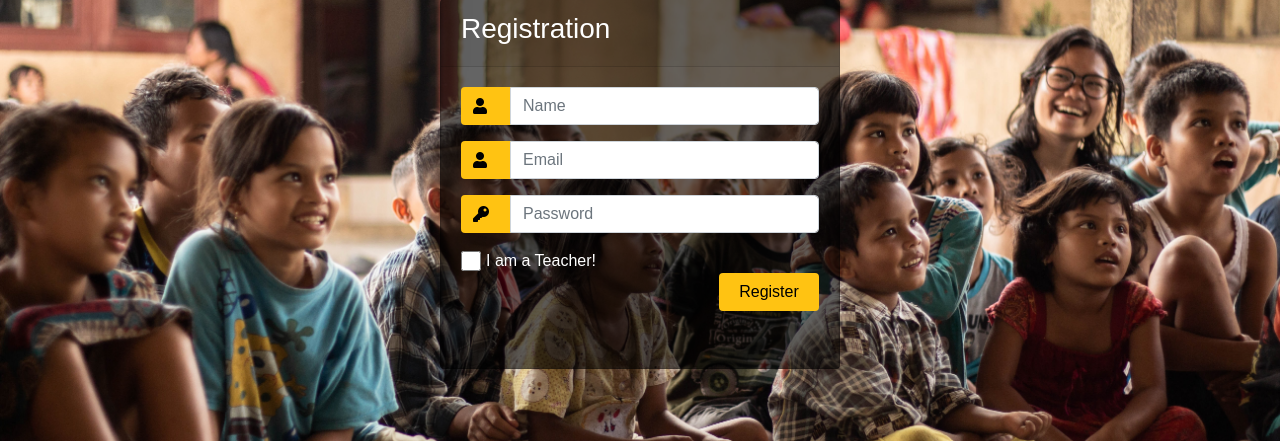
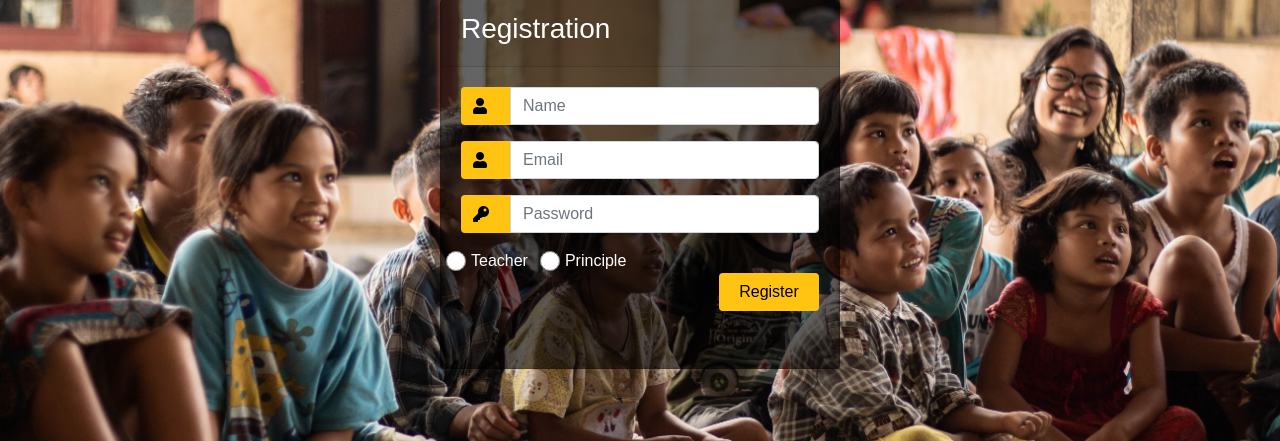
Before and after one commit to IndiaCFG3/team-68, a Django app: template templates/register.html in a window 1280 px wide. Shown: the part 216-657 px from the top of the page. Run offline with Django 3.2, Linux system fonts and the light colour scheme; the template is opened without the code that fills it, so the values that code supplies are empty; some libraries are stand-ins or nearby versions; some web fonts are replaced.

Commit message:
Added radioboxes

```diff
--- a/templates/login.html
+++ b/templates/login.html
@@ -41,7 +41,7 @@
 						<input type="password" class="form-control" placeholder="Password">
 					</div>
 					<div class="row align-items-center remember">
-						<input type="checkbox">I am a Teacher!
+
 					</div>
 					<div class="form-group">
 						<input type="submit" value="Login" class="btn float-right login_btn">
--- a/templates/register.html
+++ b/templates/register.html
@@ -37,7 +37,14 @@
 						<input type="password" class="form-control" placeholder="Password">
 					</div>
 					<div class="row align-items-center remember">
-						<input type="checkbox">I am a Teacher!
+						<div class="form-check form-check-inline">
+                            <input class="form-check-input" type="radio" name="inlineRadioOptions" id="inlineRadio1" value="option1">
+                            <label class="form-check-label" for="inlineRadio1">Teacher</label>
+                          </div>
+                          <div class="form-check form-check-inline">
+                            <input class="form-check-input" type="radio" name="inlineRadioOptions" id="inlineRadio2" value="option2">
+                            <label class="form-check-label" for="inlineRadio2">Principle</label>
+                          </div>
 					</div>
 					<div class="form-group">
 						<input type="submit" value="Register" class="btn float-right login_btn">
```
